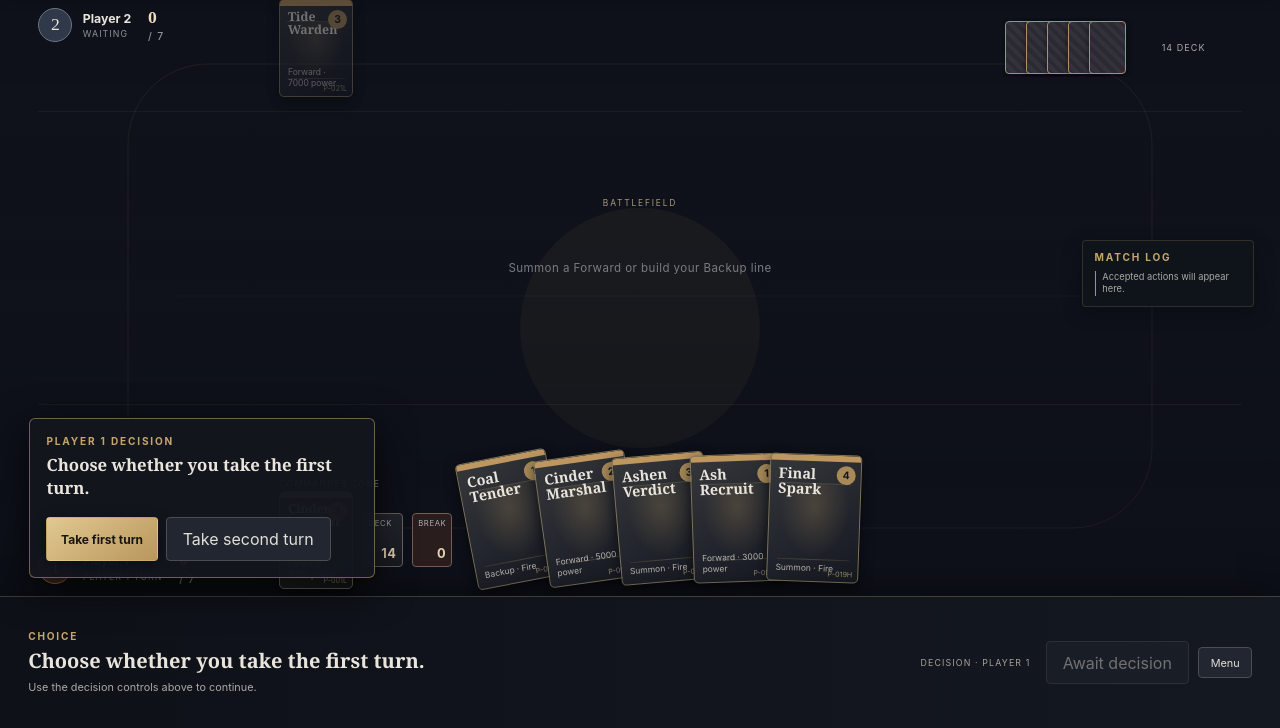
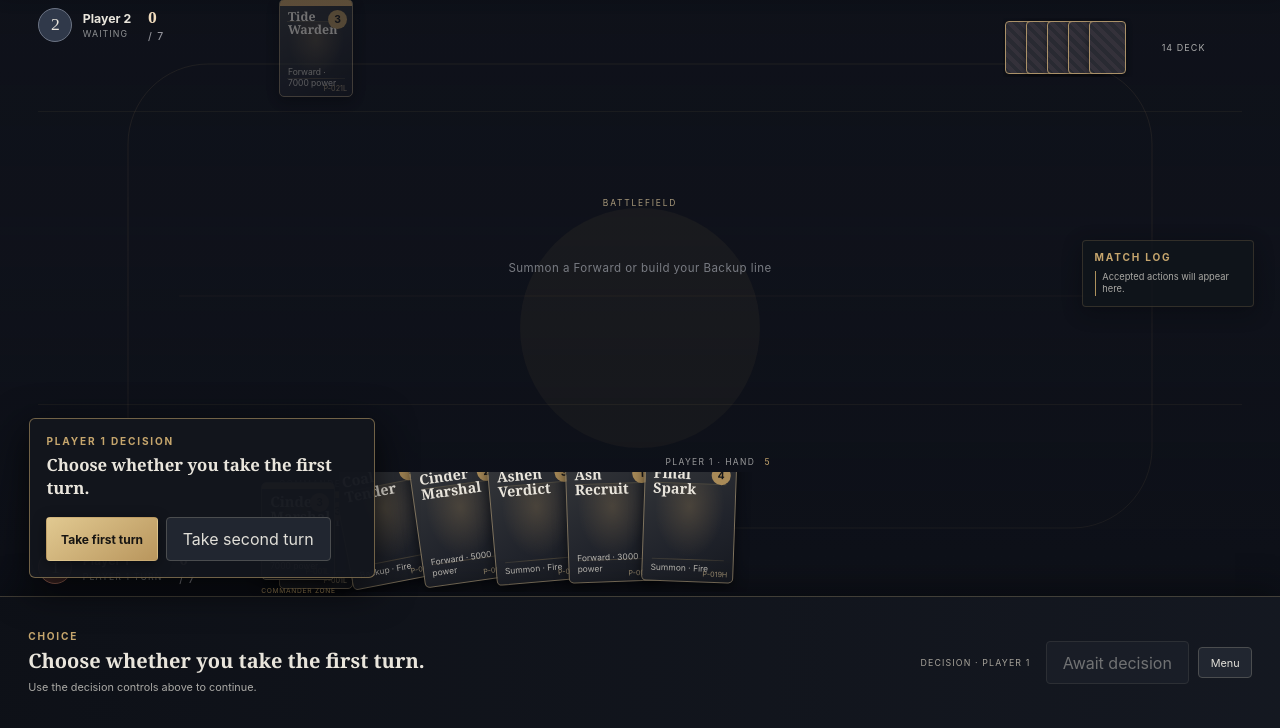
Before and after one commit to GaiusRed/dissidia-card-game, a website built with Vite: page index.html in a window 1280 px wide. Both pictures are taken after a click on the button "New match". Shown: the part 72-800 px from the top of the page. Built offline with nearby package versions, Linux system fonts and the light colour scheme.

Commit message:
feat: show Commander as a castable tray card

```diff
--- a/src/host/views.ts
+++ b/src/host/views.ts
@@ -1,6 +1,8 @@
 import type { MatchState, RuleEvent, Seat } from '../rules/types';
 import type { MatchView } from './protocol';
+import type { TrayCard } from './protocol';
 import { describeCastAccess, legalActions } from '../rules/actions';
+import { effectivePower, hasKeyword } from '../rules/continuous';
 import type { EngineContext } from '../rules/types';
 
 export function projectView(state: MatchState, seat: Seat | null = null, log: RuleEvent[] = [], context?: EngineContext): MatchView {
@@ -29,13 +31,31 @@
     return data.seat === seat;
   });
   const traySeat = seat ?? state.choice?.seat ?? state.priority ?? state.active;
+  const castAccess = context ? describeCastAccess(state, traySeat, context) : [];
+  const visibleTrayCard = (instance: string, sourceZone: import('../rules/types').Zone): TrayCard | null => {
+    const card = state.cards[instance];
+    if (!card || !context) return null;
+    const definition = context.catalog[card.card];
+    if (!definition) return null;
+    return { instance, sourceZone, cast: castAccess.find(access => access.source === card.object) ?? null,
+      card: { object: card.object, card: card.card, owner: card.owner, controller: card.controller,
+        dull: card.dull, damage: card.damage, power: definition.power === null ? null : effectivePower(state, card.object, context),
+        keywords: definition.power === null ? [] : (['Brave', 'Haste', 'First Strike', 'Freeze'] as const)
+          .filter(keyword => hasKeyword(state, card.object, keyword, context)) } };
+  };
+  const handTray = context ? state.zones[traySeat].hand.map(instance => visibleTrayCard(instance, 'hand'))
+    .filter((item): item is TrayCard => item !== null) : [];
+  const commanderInstance = state.commanders[traySeat].instance;
+  const commanderTray = state.cards[commanderInstance]?.zone === 'commander'
+    ? visibleTrayCard(commanderInstance, 'commander') : null;
   return {
     seq: visible.seq, turn: visible.turn, phase: visible.phase, active: visible.active,
     priority: visible.priority, decisionSeat: visible.choice?.seat ?? visible.priority,
     choice, cards: visible.cards, zones: visible.zones, deckCounts, field: visible.field, log: JSON.parse(JSON.stringify(safeLog)) as RuleEvent[],
     stackCards: visible.stackCards, stack: visible.stack, commanders: visible.commanders,
     passes: visible.passes, result: visible.result, versions: visible.versions,
-    castAccess: context ? describeCastAccess(state, traySeat, context) : [],
+    castAccess,
     actions: context ? legalActions(state, traySeat, context) : [],
+    cardTray: { hand: handTray, otherZones: commanderTray ? [commanderTray] : [] },
   };
 }
--- a/src/main.ts
+++ b/src/main.ts
@@ -291,12 +291,12 @@
   });
 }
 
-function cardTile(state: MatchState, instance: string, selectable = true, playable = false, targetable = false): string {
+function cardTile(state: MatchState, instance: string, selectable = true, playable = false, targetable = false, costOverride?: number): string {
   const card = state.cards[instance]!;
   const def = opusPh[card.card];
   const selected = selectedObject === card.object || orderSelection.includes(card.object);
   return `<button class="card ${card.dull ? 'dull' : ''} ${selected ? 'selected' : ''} ${playable ? 'playable' : ''} ${targetable ? 'targetable' : ''}" data-card="${card.object}" data-testid="card-${card.object}" ${selectable ? '' : 'disabled'}>
-    <span class="card-cost">${def?.cost ?? '·'}</span><strong>${nameOf(state, instance)}</strong><small>${def?.type ?? 'Card back'} · ${def?.power ? `${def.power} power` : def?.elements.join(' / ') ?? ''}</small>
+    <span class="card-cost">${costOverride ?? def?.cost ?? '·'}</span><strong>${nameOf(state, instance)}</strong><small>${def?.type ?? 'Card back'} · ${def?.power ? `${def.power} power` : def?.elements.join(' / ') ?? ''}</small>
     <span class="card-number">${card.card}</span></button>`;
 }
 function render(): void {
@@ -355,8 +355,13 @@
   const commander = state.cards[state.commanders[bottomSeat].instance]!;
   const playableObjects = new Set(actionView.castAccess.filter(access => access.canDeclare).map(access => access.source));
   const commanderSlot = commander.zone === 'commander'
-    ? cardTile(state, commander.instance, true, playableObjects.has(commander.object) && !!makePayment(state, bottomSeat, commander.object, opusPh[commander.card]!.cost + state.commanders[bottomSeat].casts * 2))
+    ? cardTile(state, commander.instance, true, playableObjects.has(commander.object) && !!makePayment(state, bottomSeat, commander.object, opusPh[commander.card]!.cost + state.commanders[bottomSeat].casts * 2), false, opusPh[commander.card]!.cost + state.commanders[bottomSeat].casts * 2)
     : `<div class="commander-status"><span>COMMANDER</span><b>${opusPh[commander.card]!.name}</b><small>Tax · ${state.commanders[bottomSeat].casts * 2} CP</small></div>`;
+  const commanderTray = actionView.cardTray.otherZones.map(item => {
+    const cast = item.cast;
+    const card = findObject(state, item.card.object);
+    return card ? `<div class="other-zone-card"><span class="other-zone-badge">COMMANDER ZONE</span>${cardTile(state, card.instance, true, !!cast?.canDeclare && !!makePayment(state, bottomSeat, item.card.object, cast.displayedCost), false, cast?.displayedCost)}</div>` : '';
+  }).join('');
   const draftedAbility = abilityDraft && findObject(state, abilityDraft.source)
     ? opusPh[findObject(state, abilityDraft.source)!.card]?.abilities.find(ability => ability.id === abilityDraft!.abilityId) : undefined;
   const breakTargets = draftedAbility && ['recovery-clerk-bottom', 'ember-medic-recover'].includes(draftedAbility.handler)
@@ -382,7 +387,7 @@
   root.innerHTML = `<header class="topbar"><a class="brand" href="#"><span class="brand-mark">D</span> DISSIDIA <small>PLAYTEST</small></a><div class="match-meta"><span>TURN ${state.turn || 'SETUP'}</span><b>·</b><span>${state.phase.toUpperCase()}</span><b>·</b><span>FIRST TO 7 DAMAGE</span><span class="offline-pill" id="offline-status">${offlineStatus === 'ready' ? 'OFFLINE READY' : offlineStatus === 'update' ? 'UPDATE READY' : offlineStatus === 'error' ? 'OFFLINE ERROR' : 'CACHING'}</span></div><div class="top-actions"><button class="top-button" id="inspect">Inspect Player ${other + 1}</button><button class="top-button" id="concede">Concede</button></div></header>
     <section class="table" aria-label="Game table"><div class="player-row opponent"><div class="player-info"><span class="avatar blue">${other + 1}</span><div><strong>Player ${other + 1}</strong><small>${state.active === other ? 'ACTIVE PLAYER' : 'WAITING'}</small></div><span class="damage">${top.damage.length}<small> / 7</small></span></div><div class="opponent-zones"><div class="zone-label">COMMANDER ZONE</div>${cardTile(state, state.commanders[other].instance, false)}<div class="opponent-hand" aria-label="Player ${other + 1} hand">${Array.from({length: top.hand.length}, () => '<span class="back"></span>').join('')}</div><span class="pile-count">${top.deck.length} DECK</span></div></div>
     <div class="center-table" id="battlefield-drop"><div class="center-caption">${state.stack.length ? `STACK · ${state.stack.length}` : 'BATTLEFIELD'}</div><div class="battlefield" aria-label="Battlefield">${state.field.length ? state.field.map(instance => { const card = state.cards[instance]!; const targetable = legalDraftTarget(state, card.object); return cardTile(state, instance, true, false, targetable); }).join('') : '<span class="empty-field">Summon a Forward or build your Backup line</span>'}</div><div class="stack-row">${state.stackCards.map(instance => { const card = state.cards[instance]!; return cardTile(state, instance, true, false, legalDraftTarget(state, card.object)); }).join('')}</div></div>
-    <div class="player-row current"><div class="player-info"><span class="avatar red">${bottomSeat + 1}</span><div><strong>Player ${bottomSeat + 1}</strong><small>${state.priority === bottomSeat ? 'YOUR PRIORITY' : `PLAYER ${state.active + 1} TURN`}</small></div><span class="damage">${bottom.damage.length}<small> / 7</small></span></div><div class="own-zones"><div class="zone-label">COMMANDER ZONE</div>${commanderSlot}<div class="deck-pile"><span>DECK</span><b>${bottom.deck.length}</b></div><div class="break-pile"><span>BREAK</span><b>${bottom.break.length}</b></div></div><div class="hand-zone"><div class="zone-label">PLAYER ${bottomSeat + 1} · HAND <span>${bottom.hand.length}</span></div><div class="hand-fan" aria-label="Player ${bottomSeat + 1} hand">${bottom.hand.map(instance => { const card = state.cards[instance]!; return cardTile(state, instance, true, playableObjects.has(card.object) && !!makePayment(state, bottomSeat, card.object, opusPh[card.card]!.cost)); }).join('')}</div></div></div></section>
+    <div class="player-row current"><div class="player-info"><span class="avatar red">${bottomSeat + 1}</span><div><strong>Player ${bottomSeat + 1}</strong><small>${state.priority === bottomSeat ? 'YOUR PRIORITY' : `PLAYER ${state.active + 1} TURN`}</small></div><span class="damage">${bottom.damage.length}<small> / 7</small></span></div><div class="own-zones"><div class="zone-label">COMMANDER ZONE</div>${commanderSlot}<div class="deck-pile"><span>DECK</span><b>${bottom.deck.length}</b></div><div class="break-pile"><span>BREAK</span><b>${bottom.break.length}</b></div></div><div class="hand-zone"><div class="zone-label">PLAYER ${bottomSeat + 1} · HAND <span>${bottom.hand.length}</span></div><div class="other-zone-tray" aria-label="Playable cards from other zones">${commanderTray}</div><div class="hand-fan" aria-label="Player ${bottomSeat + 1} hand">${bottom.hand.map(instance => { const card = state.cards[instance]!; return cardTile(state, instance, true, playableObjects.has(card.object) && !!makePayment(state, bottomSeat, card.object, opusPh[card.card]!.cost)); }).join('')}</div></div></div></section>
     ${breakTargets}${prompt}
     <aside class="event-log" role="log" aria-label="Game log"><div class="eyebrow">MATCH LOG</div><ul>${logItems || '<li>Accepted actions will appear here.</li>'}</ul></aside>
     <footer class="bottom-bar"><div class="selection-area">${selected && selectedDef ? `<div class="selected-preview"><span class="eyebrow">${selectedDef.type} · ${selectedDef.elements.join(' / ')}</span><strong>${selectedDef.name}</strong><small>${castingSource || abilityDraft ? notice : selectedDef.text}</small>${selectedActions}${castingSource || abilityDraft ? '<button class="soft small" id="cancel-draft">Cancel</button>' : ''}</div>` : `<div class="empty-selection"><span class="eyebrow">CHOICE</span><strong>${choice ? choice.reason : 'Select a card to inspect'}</strong><small>${choice ? 'Use the decision controls above to continue.' : notice || 'Cards glow when an action is available.'}</small></div>`}</div><div class="phase-controls"><span class="seat-label">DECISION · PLAYER ${(decision ?? bottomSeat) + 1}</span>${!choice && state.priority === bottomSeat ? '<button class="primary" id="pass">Pass priority</button>' : '<button class="soft" disabled>Await decision</button>'}<button class="top-button" id="main-menu">Menu</button></div></footer>
--- a/src/rules/engine.ts
+++ b/src/rules/engine.ts
@@ -10,6 +10,7 @@
 import { moveCard } from './zones';
 import { continueDamageEx } from './damage';
 import type { Command, EngineContext, MatchState, RuleError, RuleEvent, Transition } from './types';
+export { describeCastAccess, legalActions } from './actions';
 
 function copyState(state: MatchState): MatchState {
   return JSON.parse(JSON.stringify(state)) as MatchState;
```
Also changed, not shown: src/host/protocol.ts (+14 -0 lines), tests/e2e/smoke.spec.ts (+13 -0 lines), tests/host/card-tray.test.ts (added, +32 -0 lines), src/styles.css.
